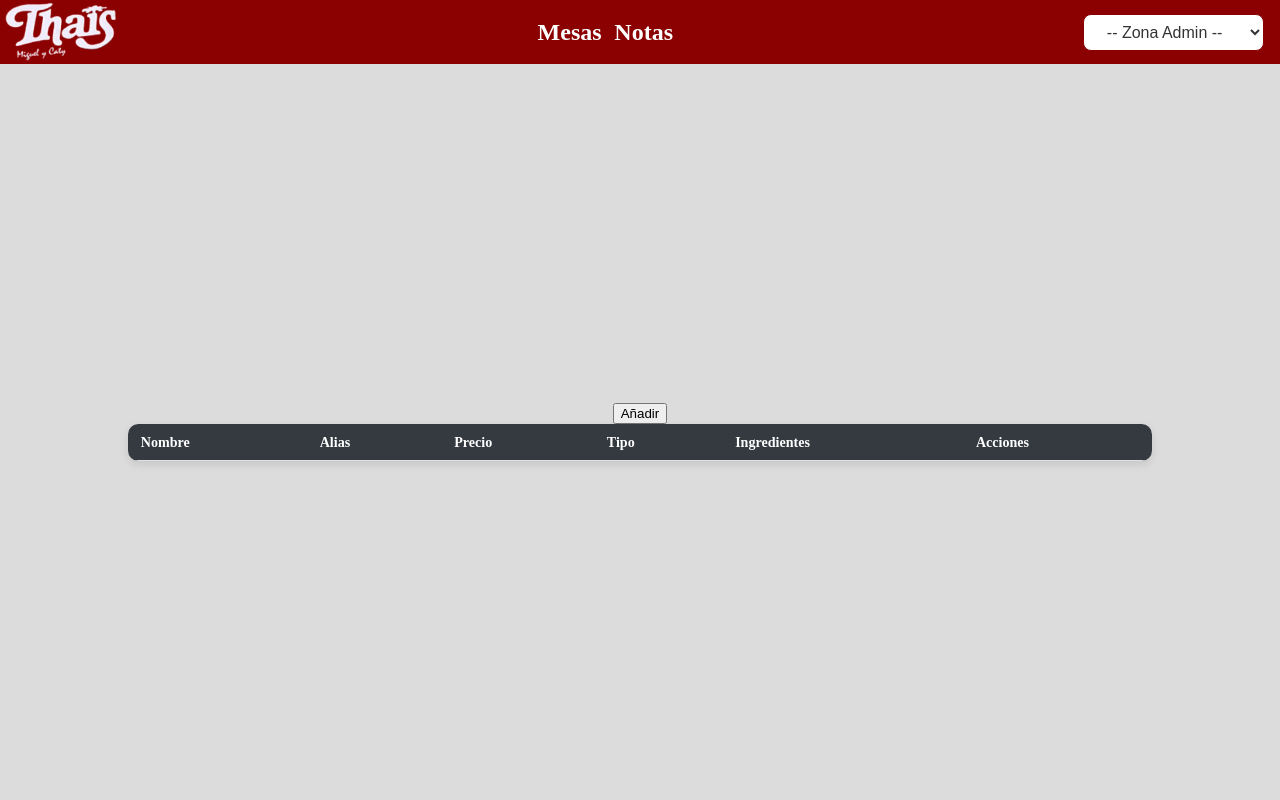
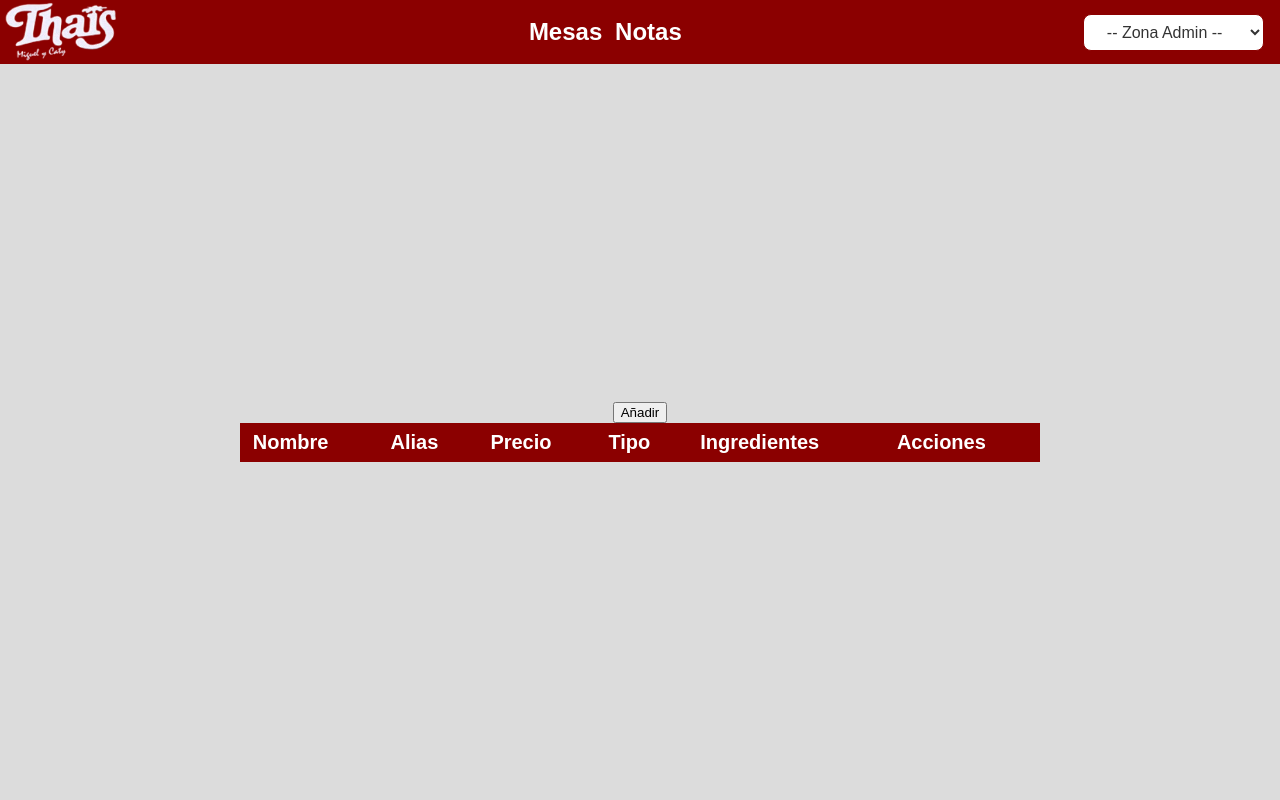
Before and after one commit to Aduartel-SJO/Thais, a Flask app: page /admin/lista_comida in a window 1280 px wide. Run offline with Flask 3, Linux system fonts and the light colour scheme; data that the repository does not hold is empty.

Commit message:
[Update] css tabla y tabla de mesas

```diff
--- a/app/models/Comida_nota.py
+++ b/app/models/Comida_nota.py
@@ -9,3 +9,4 @@ class ComidaNota(db.Model):
     nombre = db.Column(db.String(50), nullable=False)
     cantidad = db.Column(db.Integer, nullable=False)
     checked = db.Column(db.Boolean, nullable=False)
+    precio = precio = db.Column(db.Numeric(5, 2), nullable=False)
--- a/app/routes/admin.py
+++ b/app/routes/admin.py
@@ -43,3 +43,9 @@ def crear_comida():
 def resumen():
     notas = Nota.query.all()
     return render_template("resumen.html")
+
+
+@admin_bp.route("/lista_mesas")
+def lista_mesas():
+    mesas = Mesa.query.all()
+    return render_template("listaMesas.html", mesas=mesas)
--- a/app/static/css/base.css
+++ b/app/static/css/base.css
@@ -1,6 +1,6 @@
 body {
     margin: 0%;
-
+    font-family: Arial, sans-serif;
 }
 
 .contenedorCentro {
@@ -39,8 +39,11 @@ background: #FFFFFF;
 border: 5px solid #FF0707;
 border-radius: 100px;
 justify-content: center;
+align-content: center;
 display: flex;
+font-size: 8vh;
 align-items: center;
+margin-top: 2vh;
 }
 
 
--- a/app/static/css/listaComida.css
+++ b/app/static/css/listaComida.css
@@ -15,3 +15,7 @@
     max-width: 400px;
     width: 90%;
   }
+
+  .botonModales {
+    width: 80vw;
+  }
--- a/app/static/css/tabla.css
+++ b/app/static/css/tabla.css
@@ -1,30 +1,71 @@
-.tabla-responsive {
-    width: 96vw;
-    max-width: 80%;
-    overflow-x: auto;
+.table-container {
+  width: 80vw;
+  height: 80vh;
+  margin: 5vh auto;
+  overflow: auto;
+  border: 1px solid #ccc;
+  border-radius: 8px;
+  box-shadow: 0 0 10px rgba(0,0,0,0.1);
   background-color: white;
-    border-radius: 0.8vw;
-    box-shadow: 0 0.4vh 1vh rgba(0, 0, 0, 0.1);
+
+  /* Ocultar scrollbar en todos los navegadores principales */
+  scrollbar-width: none; /* Firefox */
+  -ms-overflow-style: none;  /* IE y Edge */
 }
+
+
 
 table {
   width: 100%;
   border-collapse: collapse;
-    min-width: 600px;
+  min-width: 800px;
 }
 
 thead {
-    background-color: #343a40;
+  background-color: darkred;
   color: white;
+  font-size: 2.5vh;
+  position: sticky;
+  top: 0;
 }
 
   th, td {
-    padding: 1.2vh 1vw;
+    padding: 1vh 1vw;
     text-align: left;
-    border-bottom: 1px solid #dee2e6;
-    font-size: 1.1vw;
+    border-bottom: 1px solid #ddd;
+  }
+  tbody {
+    font-size: 2vh;
+
+  }
+  tbody tr:hover {
+    transition:  0.3s;
+    font-size: 2.5vh;
+    background-color: #f2f2f2;
   }
 
-  tbody tr:hover {
-    background-color: #f1f3f5;
+  .contenedorAcciones {
+    display: flex;
+    flex-direction: row;
+    gap: 1vw;
   }
+
+  .botonAcciones {
+    color: white;
+    width: 3vw;
+    height: 5vh;
+    border-color: white;
+    cursor: pointer;
+    border-radius: 1vh;
+  }
+  .botonAcciones:hover {
+    filter: brightness(1.3);
+  }
+  .botonRojo {
+
+    background-color: #dc3546;
+  }
+
+  .botonAzul {
+  background-color: #0d6efd;
+  }
--- a/app/templates/base.html
+++ b/app/templates/base.html
@@ -4,6 +4,7 @@
     <meta charset="UTF-8">
     <meta name="viewport" content="width=device-width, initial-scale=1.0">
     <title>Thais</title>
+    <link href="https://cdnjs.cloudflare.com/ajax/libs/font-awesome/6.5.0/css/all.min.css" rel="stylesheet">
     <link
     href="{{ url_for('static', filename='css/base.css') }}"
     rel="stylesheet"
@@ -25,7 +26,7 @@
             <select id="selector" onchange="redirigir()">
                 <option value="">-- Zona Admin --</option>
                 <option value="{{ url_for('admin.lista_comida') }}">Comida y bebida</option>
-                <option value="{{ url_for('dashboard.Dashboard_mesas') }}">Opción 2</option>
+                <option value="{{ url_for('admin.lista_mesas') }}">Gestion Mesas</option>
                 <option value="{{ url_for('admin.resumen') }}">Resumen</option>
             </select>
         </div>
```
Lines whose indentation alone changed are shown as unchanged.
